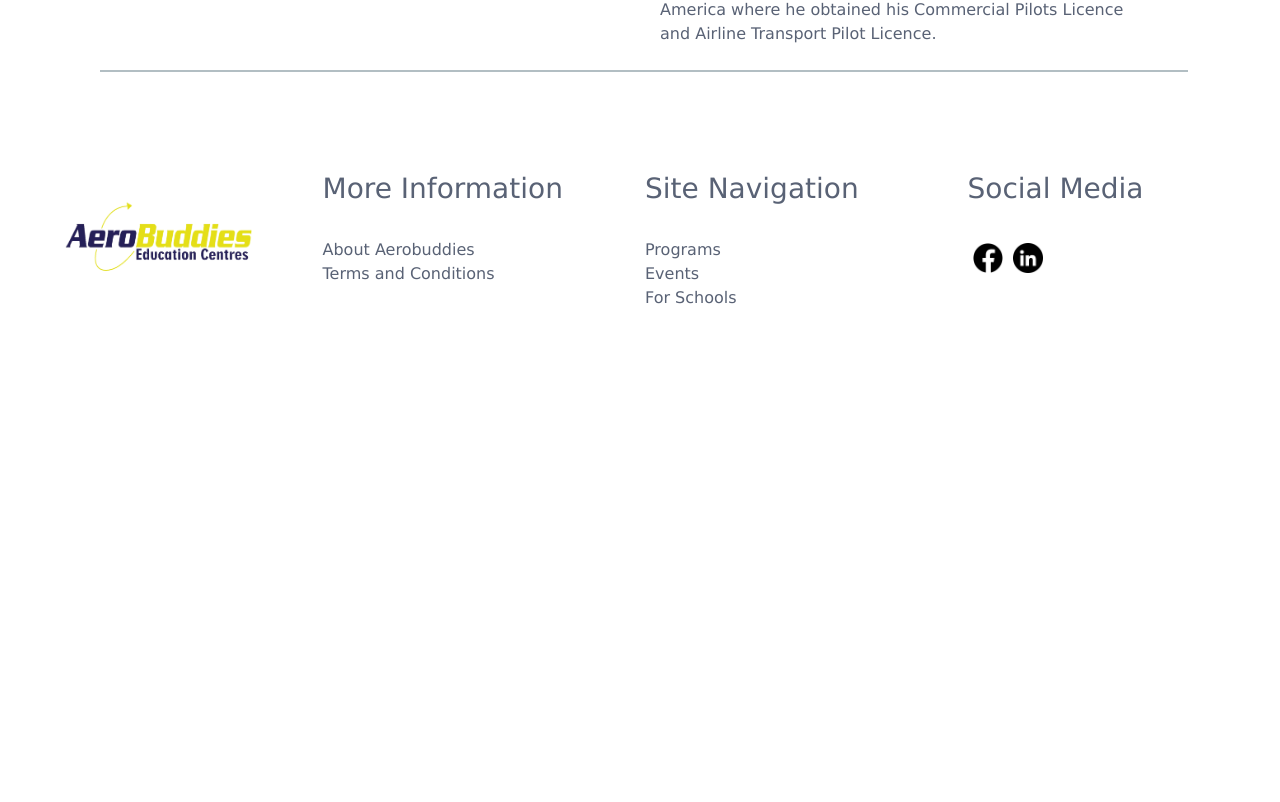
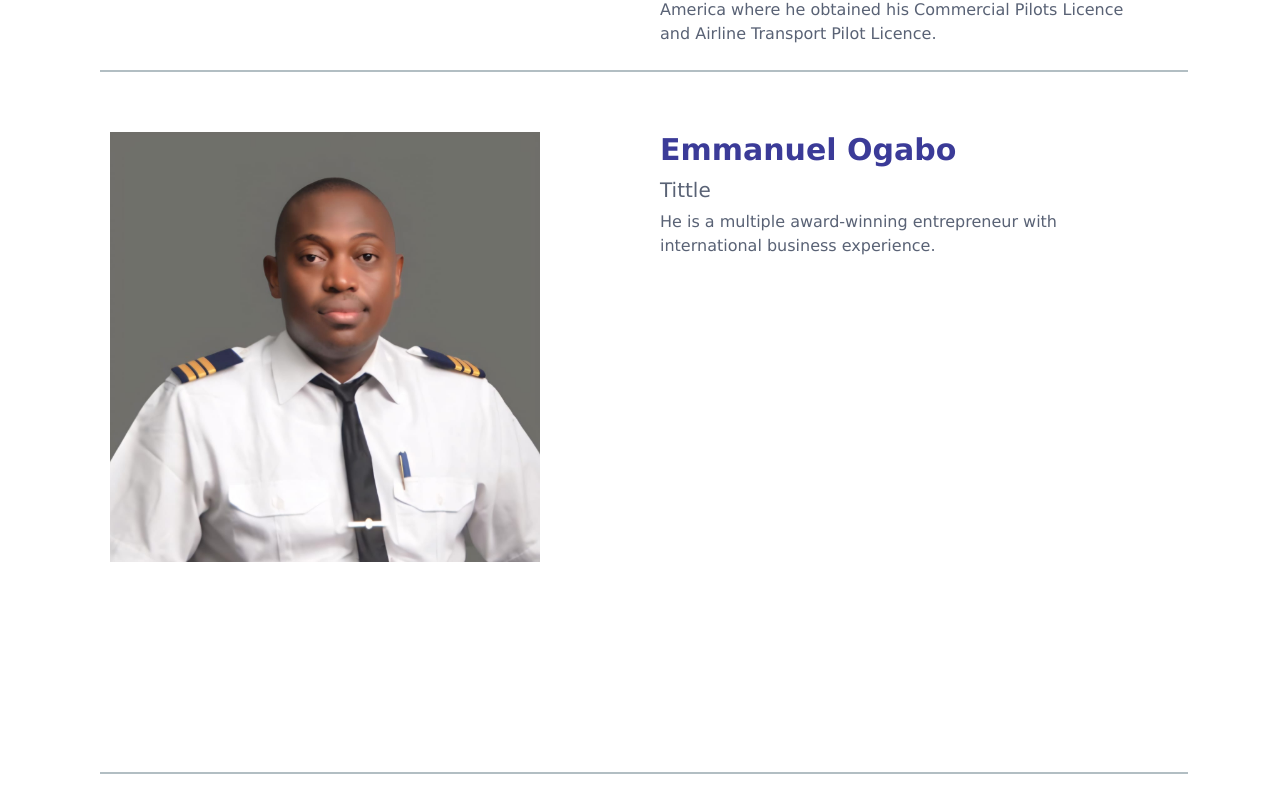
Before and after one commit to Dremas22/Aerobuddies, a Next.js app in the folder aerobuddies-app/: page /meetTheTeam in a window 1280 px wide. Shown: the part 1498-2300 px from the top of the page. Before the commit the page ends 1870 px from the top, so only its background shows below. Built offline with nearby package versions, Linux system fonts and the light colour scheme.

Commit message:
Added content on teams page

```diff
--- a/aerobuddies-app/components/team/teamComponent.js
+++ b/aerobuddies-app/components/team/teamComponent.js
@@ -67,6 +67,22 @@ function MeetTheteam() {
 
                     <div className={classes.liner2}></div>
 
+                    <div className={classes.teamMembers}>
+                        <div className={classes.member}>
+                            <img src="./images/ogabo.jpeg" alt="member image" />
+                        </div>
+                        <div className={classes.memberInfo}>
+                            <h2>Emmanuel Ogabo</h2>
+                            <h5>Tittle</h5>
+                            <p>
+                                He is a multiple award-winning entrepreneur with international business experience.
+
+                            </p>
+                        </div>
+                    </div>
+
+                    <div className={classes.liner2}></div>
+
                 </div>
                 <Footer />
             </div>
```
Also changed, not shown: aerobuddies-app/components/team/teamComponent.module.css (+0 -11 lines), aerobuddies-app/public/images/ogabo.jpeg (added).
